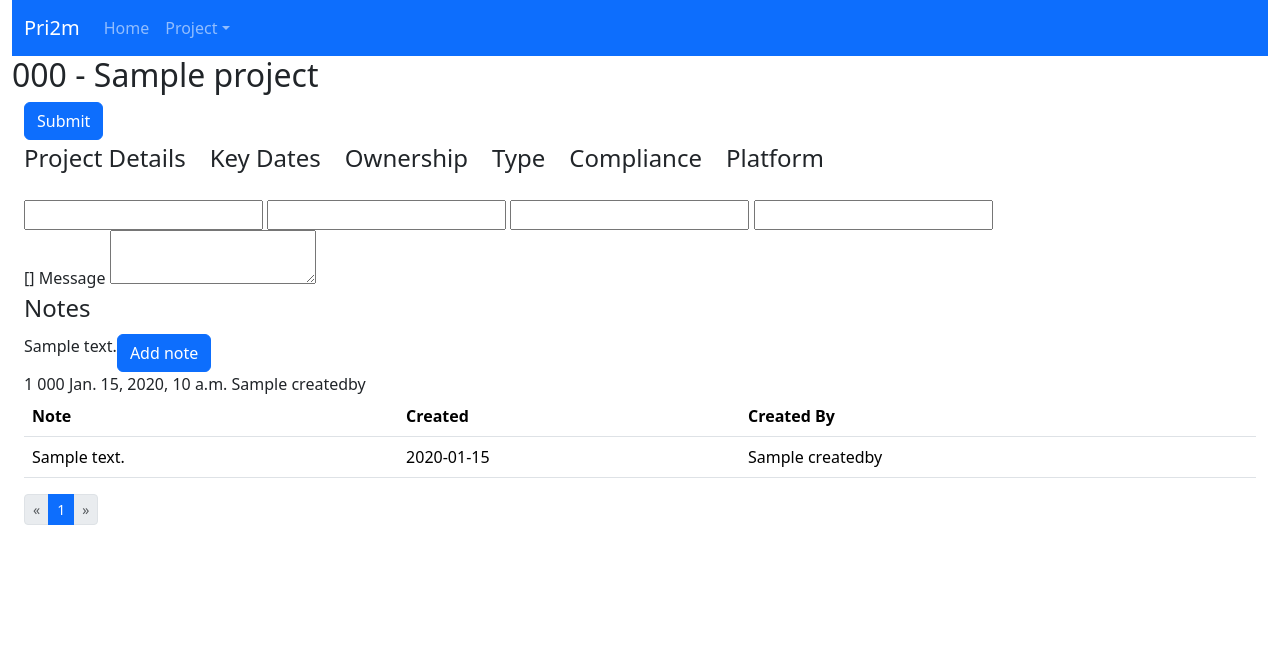
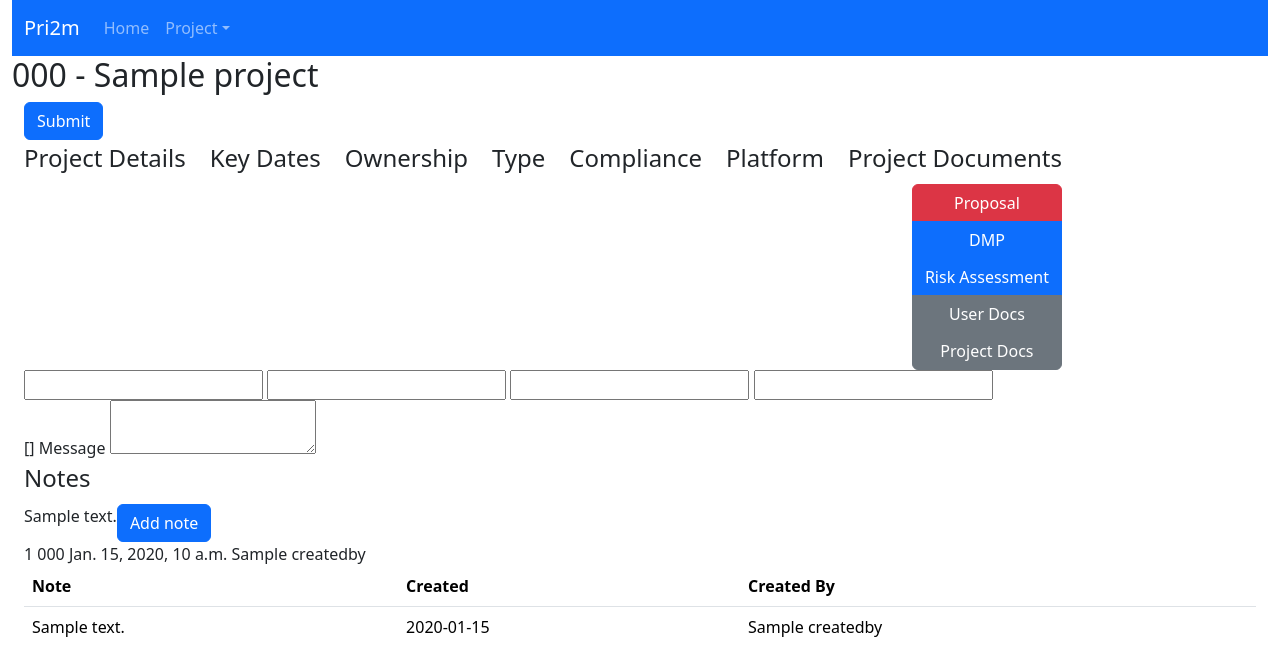
Before and after one commit to AdamKeeley/pri2m, a Django app: template Prism/templates/Prism/project.html in a window 1280 px wide. Shown: the top 647 px of the page. Run offline with Django 5.2, Linux system fonts and the light colour scheme; the template is opened without the code that fills it: most values are stand-ins (such as "Sample title", 1, 10 or a date in 2020); form fields are guessed from the names that the template uses; some libraries are stand-ins or nearby versions.

Commit message:
Beginnings of conditionally coloured Project Documents buttons in project.html, working for 'proposal'!

```diff
--- a/Prism/models.py
+++ b/Prism/models.py
@@ -90,7 +90,7 @@ class Tblprojectdattime(models.Model):
 
 
 class Tblprojectdocument(models.Model):
-    pdid = models.IntegerField(db_column='pdID', primary_key=True)  # Field name made lowercase.
+    pdid = models.AutoField(db_column='pdID', primary_key=True, editable=False)  # Field name made lowercase.
     projectnumber = models.CharField(db_column='ProjectNumber', max_length=5, blank=True, null=True)  # Field name made lowercase.
     documenttype = models.ForeignKey('Tlkdocuments', models.PROTECT, db_column='DocumentType', blank=True, null=True)  # Field name made lowercase.
     versionnumber = models.DecimalField(db_column='VersionNumber', max_digits=5, decimal_places=2, blank=True, null=True)  # Field name made lowercase.
--- a/Prism/templates/Prism/project.html
+++ b/Prism/templates/Prism/project.html
@@ -60,6 +60,27 @@ Pri2m : {{ project.projectnumber }}
                             <p>{{ form.seed.as_field_group }}</p>
                         </fieldset>
                     </div>
+
+                    <div class="col-md-auto">
+                    <legend>Project Documents</legend>
+                        <div class="align-self-end ml-auto">
+                            <div class="btn-group-vertical">
+                                {% if p_docs.proposal == "accepted" %}
+                                    <button type="button" class="btn btn-success">Proposal</button>
+                                {% elif p_docs.proposal == "present" %}
+                                    <button type="button" class="btn btn-warning">Proposal</button>
+                                {% else %}
+                                    <button type="button" class="btn btn-danger">Proposal</button>
+                                {% endif %}
+                                <button type="button" class="btn btn-primary">DMP</button>
+                                <button type="button" class="btn btn-primary">Risk Assessment</button>
+                                <button type="button" class="btn btn-secondary">User Docs</button>
+                                <button type="button" class="btn btn-secondary">Project Docs</button>
+
+                            </div>
+                        </div>
+                    </div>
+
                 </div>
                 <fieldset>
                     {{ form.pid }}
```
Also changed, not shown: Prism/forms.py (+15 -1 lines), Prism/views.py (+23 -2 lines).
